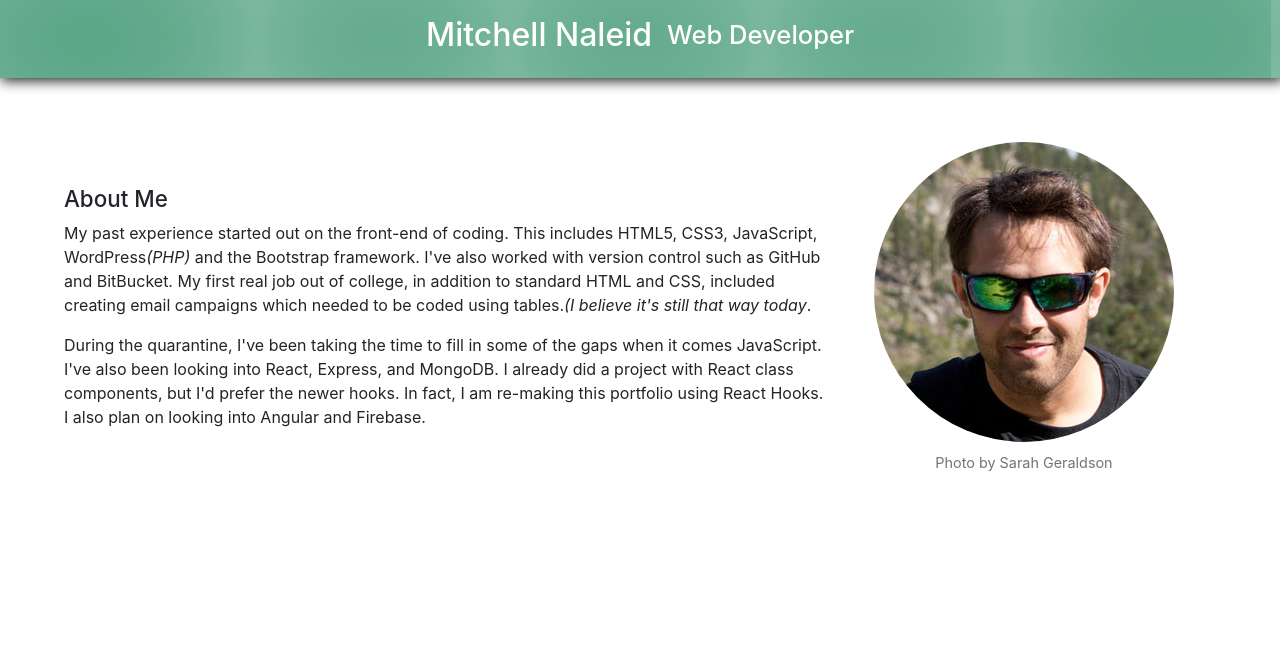
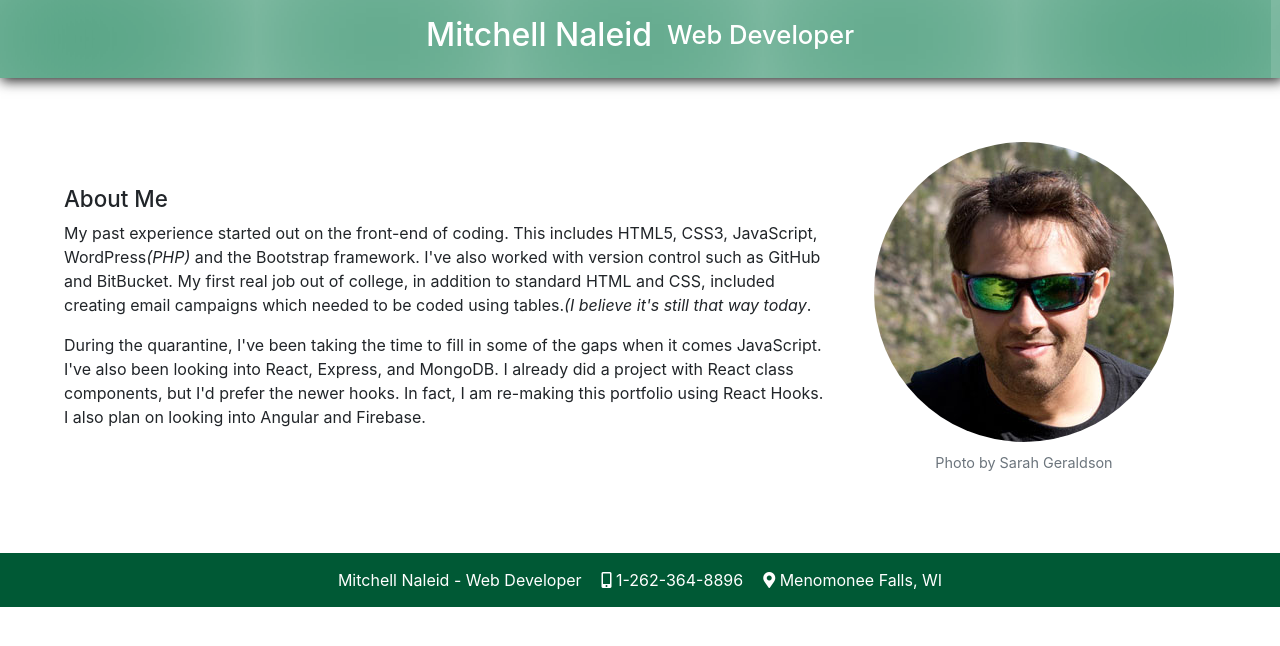
Before and after one commit to mitchelln11/portfolio-repo, a React (Create React App) app in the folder mitch-portfolio/: page / in a window 1280 px wide. Shown: the top 646 px of the page. Built offline with nearby package versions, Linux system fonts and the light colour scheme.

Commit message:
footer added and implemented

```diff
--- a/mitch-portfolio/public/index.html
+++ b/mitch-portfolio/public/index.html
@@ -11,6 +11,7 @@
     />
     <title>Mitchell Naleid Portfolio | Full-Stack Web Developer</title>
     <link rel="stylesheet" href="https://maxcdn.bootstrapcdn.com/bootstrap/4.0.0/css/bootstrap.min.css" integrity="sha384-Gn5384xqQ1aoWXA+058RXPxPg6fy4IWvTNh0E263XmFcJlSAwiGgFAW/dAiS6JXm" crossorigin="anonymous">
+    <link rel="stylesheet" href="https://use.fontawesome.com/releases/v5.7.0/css/all.css" integrity="sha384-lZN37f5QGtY3VHgisS14W3ExzMWZxybE1SJSEsQp9S+oqd12jhcu+A56Ebc1zFSJ" crossorigin="anonymous">
   </head>
   <body>
     <noscript>You need to enable JavaScript to run this app.</noscript>
--- a/mitch-portfolio/src/App.js
+++ b/mitch-portfolio/src/App.js
@@ -1,6 +1,7 @@
 import React from 'react';
 import Header from './components/Header';
 import About from './components/About';
+import Footer from './components/Footer';
 
 function App() {
   return (
@@ -8,6 +9,7 @@ function App() {
         <Header />
 
         <About />
+        <Footer />
     </div>
   );
 }
--- /dev/null
+++ b/mitch-portfolio/src/components/Footer.js
@@ -0,0 +1,15 @@
+import React from 'react';
+
+const footerBlock = () => {
+    return (
+        <div className="footer-block">
+            <ul>
+                <li>Mitchell Naleid - Web Developer</li>
+                <li><a href="tel:+12623648896"><i class="fas fa-mobile-alt"></i> 1-262-364-8896</a></li>
+                <li><i class="fas fa-map-marker-alt"></i> Menomonee Falls, WI</li>
+            </ul>
+        </div>
+    )
+}
+
+export default footerBlock;
--- a/mitch-portfolio/src/index.css
+++ b/mitch-portfolio/src/index.css
@@ -47,6 +47,30 @@ h3 { font-size: 1.4rem; }
   text-align:center;
 }
 
+.footer-block {
+  background-color: #005935;
+  color: #fff;
+  padding: 15px;
+}
+
+.footer-block ul {
+  padding:0;
+  margin:0;
+  text-align: center;
+}
+
+.footer-block ul li {
+  margin: 0 10px;
+}
+
+.footer-block a {
+  color: #fff;
+  text-decoration: none;
+}
+
+.footer-block a:hover {
+  color: #000;
+}
 
 
 /* ==== MEDIA QUERIES ==== */
@@ -69,6 +93,14 @@ h3 { font-size: 1.4rem; }
     .about-block .flex-child:first-of-type {
       flex-grow:2;
     }
+
+
+
+    .footer-block ul li {
+      display:inline-block;
+      list-style-type: none;
+      padding:0;
+    }
 }
 
 @media screen and ( min-width: 991px ) {
```
